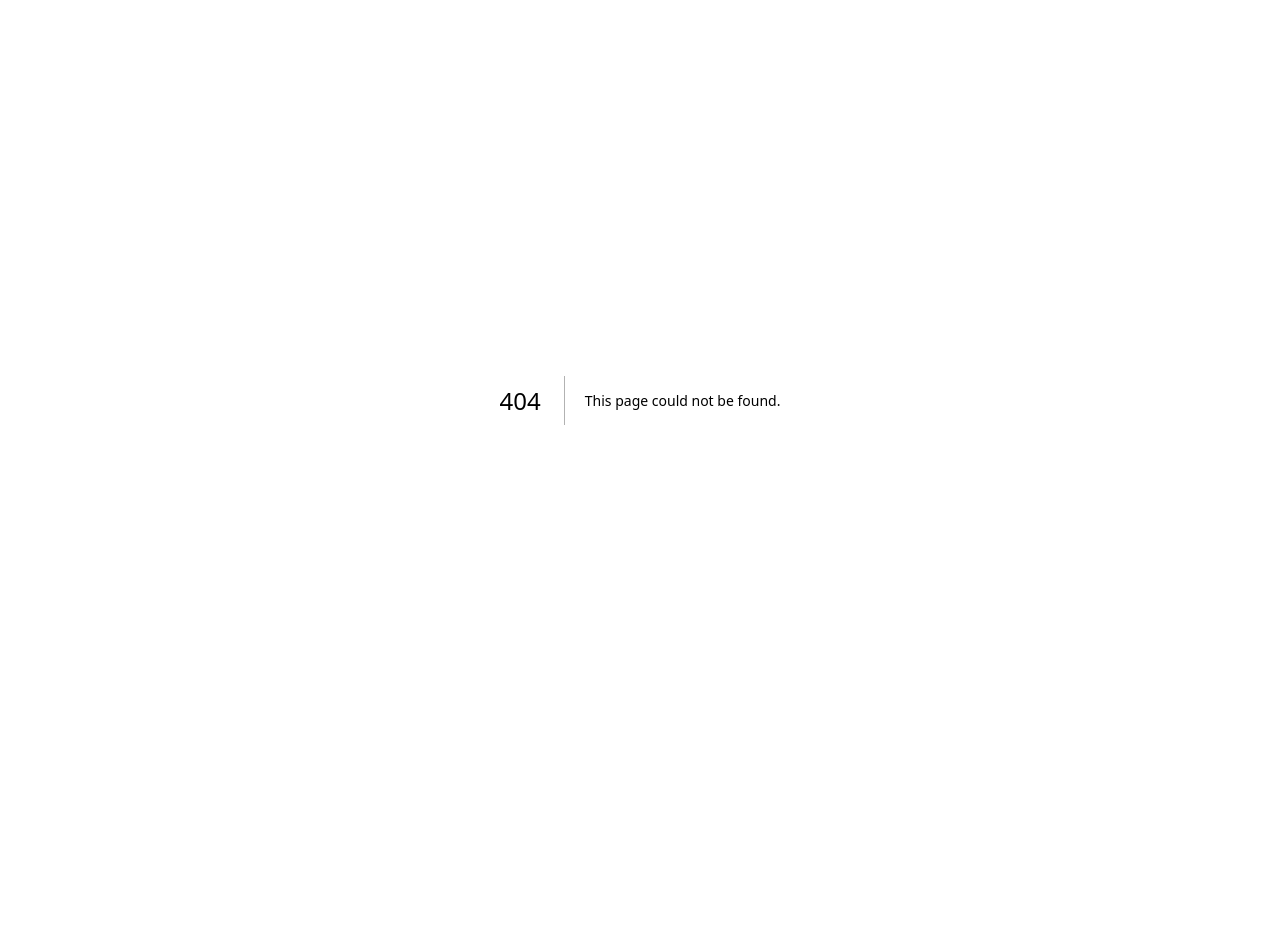
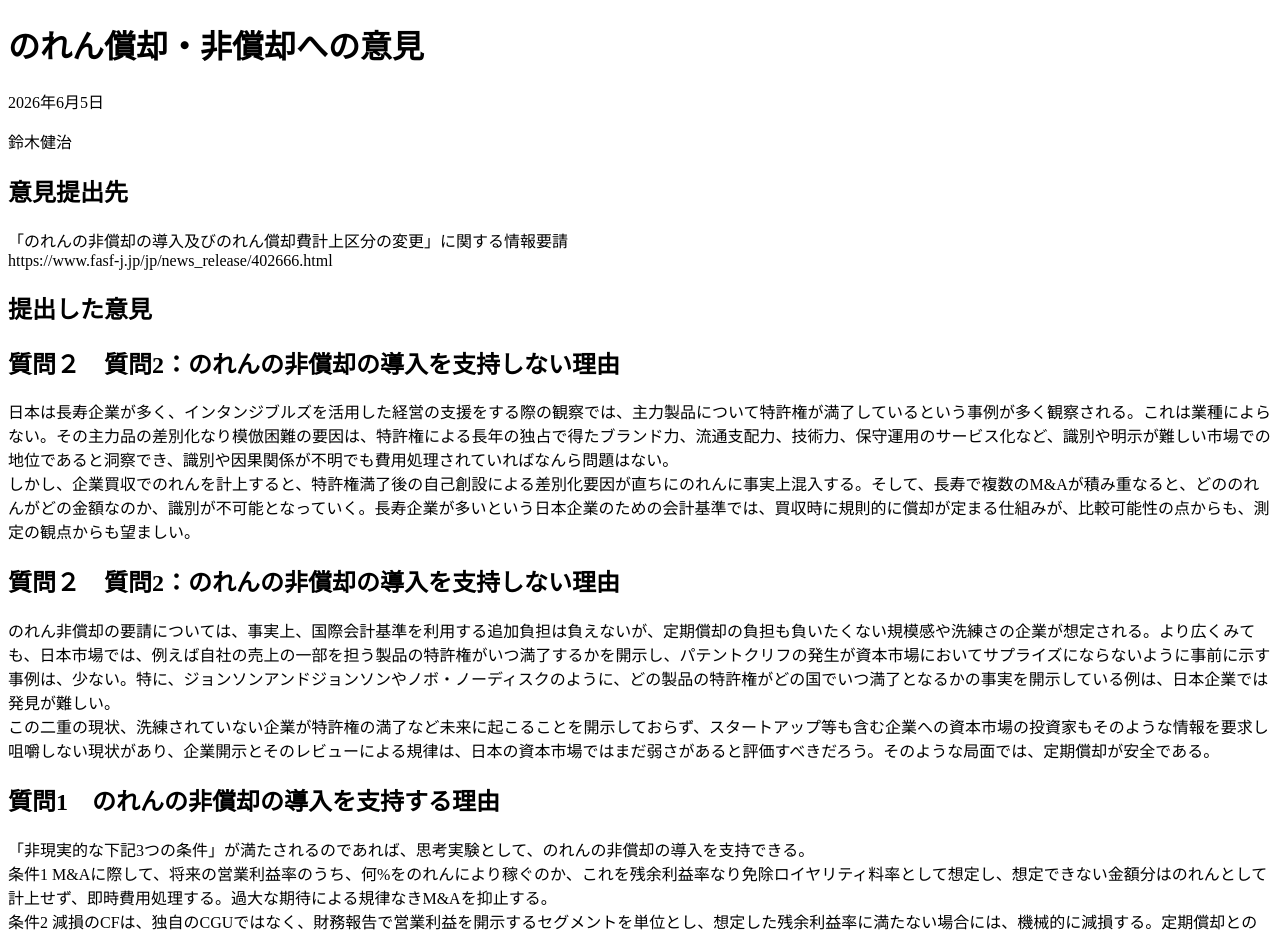
Before and after one commit to kvaluation/intprofy-website, a Next.js app: page /blogs/blog20260605 in a window 1280 px wide. Before the commit this address had no page. Shown: the top 936 px of the page. Before the commit the page ends 800 px from the top, so only its background shows below. Built offline with nearby package versions, Linux system fonts and the light colour scheme.

Commit message:
MBA15から更新

```diff
--- /dev/null
+++ b/pages/blogs/blog20260605.mdx
@@ -0,0 +1,26 @@
+# のれん償却・非償却への意見
+
+2026年6月5日
+
+鈴木健治
+
+## 意見提出先
+「のれんの非償却の導入及びのれん償却費計上区分の変更」に関する情報要請
+https://www.fasf-j.jp/jp/news_release/402666.html
+
+
+## 提出した意見
+
+## 質問２　質問2：のれんの非償却の導入を支持しない理由
+
+日本は長寿企業が多く、インタンジブルズを活用した経営の支援をする際の観察では、主力製品について特許権が満了しているという事例が多く観察される。これは業種によらない。その主力品の差別化なり模倣困難の要因は、特許権による長年の独占で得たブランド力、流通支配力、技術力、保守運用のサービス化など、識別や明示が難しい市場での地位であると洞察でき、識別や因果関係が不明でも費用処理されていればなんら問題はない。
+しかし、企業買収でのれんを計上すると、特許権満了後の自己創設による差別化要因が直ちにのれんに事実上混入する。そして、長寿で複数のM&Aが積み重なると、どののれんがどの金額なのか、識別が不可能となっていく。長寿企業が多いという日本企業のための会計基準では、買収時に規則的に償却が定まる仕組みが、比較可能性の点からも、測定の観点からも望ましい。
+## 質問２　質問2：のれんの非償却の導入を支持しない理由
+のれん非償却の要請については、事実上、国際会計基準を利用する追加負担は負えないが、定期償却の負担も負いたくない規模感や洗練さの企業が想定される。より広くみても、日本市場では、例えば自社の売上の一部を担う製品の特許権がいつ満了するかを開示し、パテントクリフの発生が資本市場においてサプライズにならないように事前に示す事例は、少ない。特に、ジョンソンアンドジョンソンやノボ・ノーディスクのように、どの製品の特許権がどの国でいつ満了となるかの事実を開示している例は、日本企業では発見が難しい。
+この二重の現状、洗練されていない企業が特許権の満了など未来に起こることを開示しておらず、スタートアップ等も含む企業への資本市場の投資家もそのような情報を要求し咀嚼しない現状があり、企業開示とそのレビューによる規律は、日本の資本市場ではまだ弱さがあると評価すべきだろう。そのような局面では、定期償却が安全である。
+
+## 質問1　のれんの非償却の導入を支持する理由
+ 「非現実的な下記3つの条件」が満たされるのであれば、思考実験として、のれんの非償却の導入を支持できる。
+条件1 M&Aに際して、将来の営業利益率のうち、何%をのれんにより稼ぐのか、これを残余利益率なり免除ロイヤリティ料率として想定し、想定できない金額分はのれんとして計上せず、即時費用処理する。過大な期待による規律なきM&Aを抑止する。
+条件2 減損のCFは、独自のCGUではなく、財務報告で営業利益を開示するセグメントを単位とし、想定した残余利益率に満たない場合には、機械的に減損する。定期償却との差として、例えば、M&Aから数年間は残余利益がでないという計画であれば、その猶予期間は残余利益率を0とできるようにしても良い。
+条件3 M&Aから年数が経過するにつれ、M&Aで獲得した実質と資産計上額がずれる。少なくとも、定期償却を選べるようにする。10年後はのれん分をブランド資産に含めても良い。
```
Also changed, not shown: components/BlogList.tsx (+7 -0 lines).
